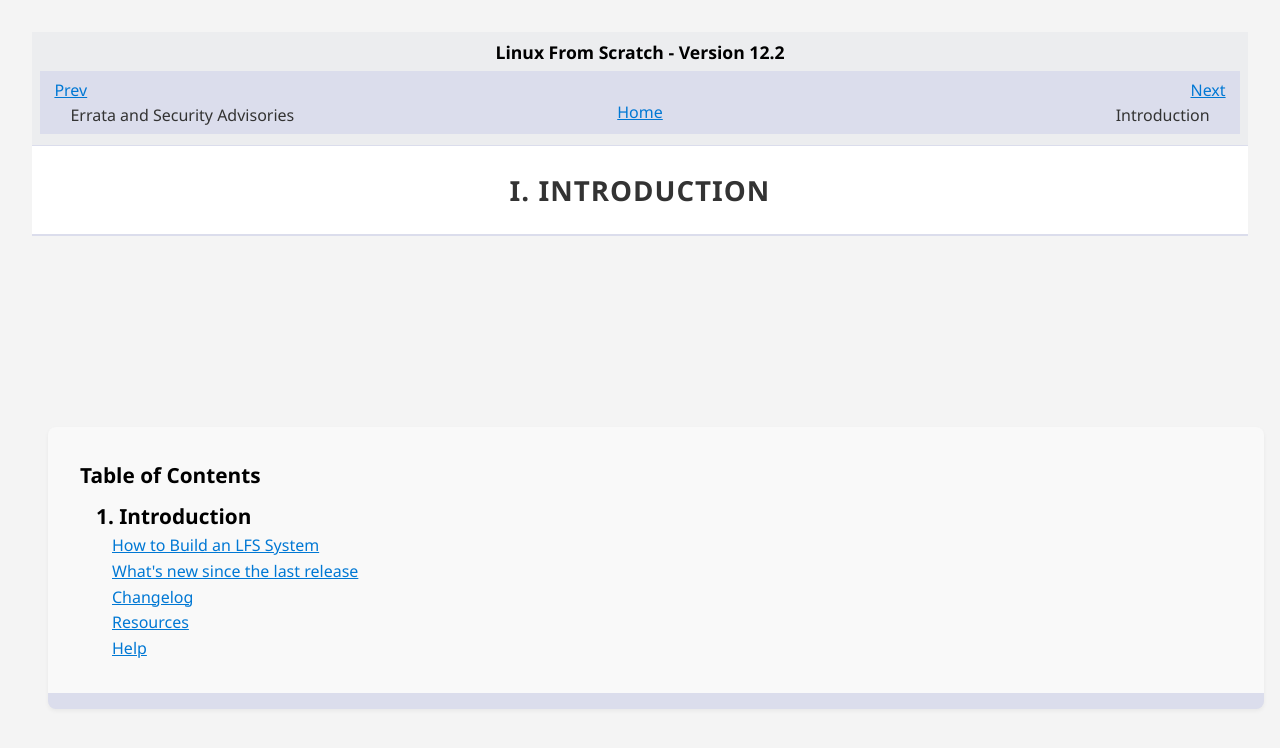
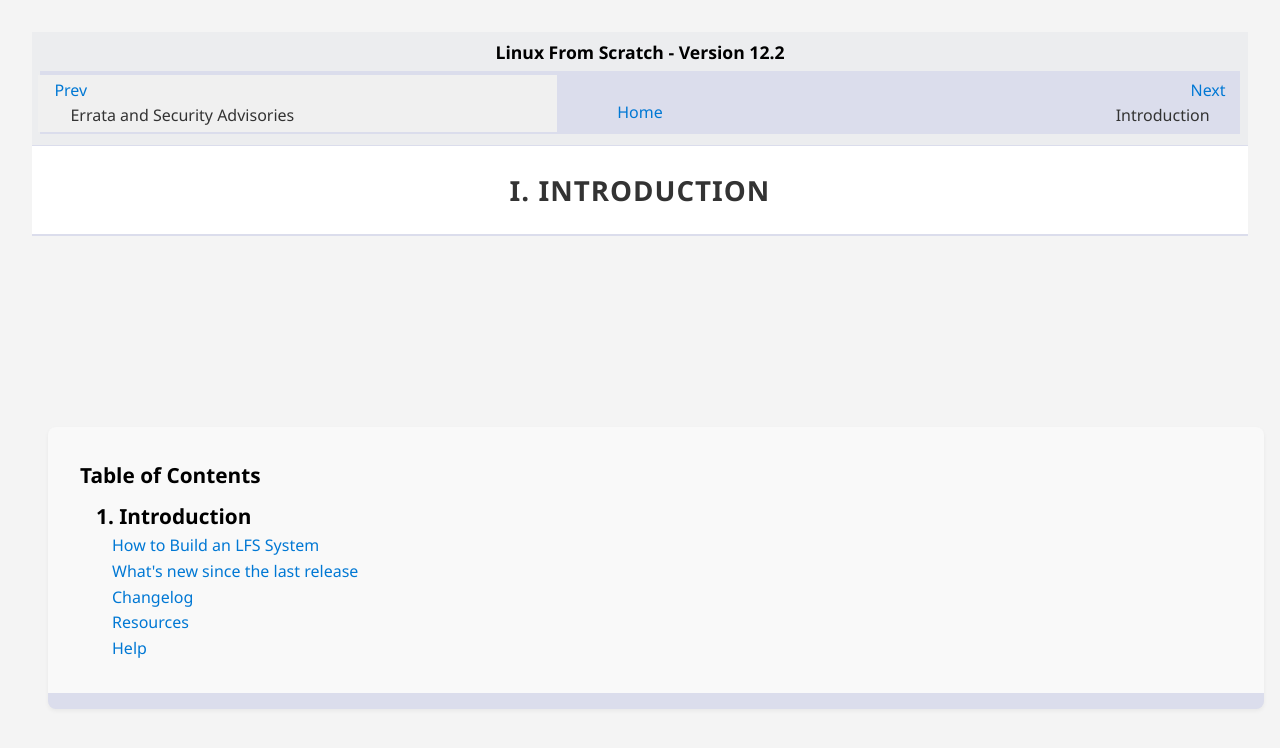
Before and after one commit to PersuasiveArchives/LFS-BOOK-Revamped, a plain HTML site: page part1.html in a window 1280 px wide. In both pictures the pointer is over the item 297 px from the left and 103 px from the top of the page. Drawn offline with Linux system fonts and the light colour scheme.

Commit message:
Hovering navheader makes it bright and removed underlines on href

```diff
--- a/stylesheets/lfs.css
+++ b/stylesheets/lfs.css
@@ -179,7 +179,14 @@ div.navheader ul li.prev, div.navfooter ul li.prev {
   text-align: left;
   padding: 0.2em 1em;
   margin-left: .4em;
+  transition: background-color 0.3s ease, color 0.3s ease; /* Smooth transition for hover */
 }
+
+div.navheader ul li.prev:hover, div.navfooter ul li.prev:hover {
+  background-color: #f0f0f0;  /* Lighten the background */
+  color: #333; /* Darken the text color */
+}
+
 
 /* Ensure the parent container is positioned relative */
 div.navheader, div.navfooter {
@@ -196,7 +203,14 @@ div.navheader ul li.next, div.navfooter ul li.next {
   right: 0;
   padding: 0.2em 1em;
   margin-right: .4em;
+  transition: background-color 0.3s ease, color 0.3s ease; /* Smooth transition for hover */
 }
+
+div.navheader ul li.next:hover, div.navfooter ul li.next:hover {
+  background-color: #f0f0f0;  /* Lighten the background */
+  color: #333; /* Darken the text color */
+}
+
 
 
 div.navheader ul li.home, div.navheader ul li.up,
@@ -206,7 +220,15 @@ div.navfooter ul li.home, div.navfooter ul li.up {
   margin: 0 auto;
   display: block;
   color: #dbddec;
+  transition: background-color 0.3s ease, color 0.3s ease; /* Smooth transition */
 }
+
+div.navheader ul li.home:hover, div.navheader ul li.up:hover,
+div.navfooter ul li.home:hover, div.navfooter ul li.up:hover {
+  background-color: #f0f0f0;  /* Lighten the background */
+  color: #333; /* Darken the text color */
+}
+
 
 /* TOC */
 div.toc ul, div.index ul, div.navheader ul, div.navfooter ul {
@@ -652,3 +674,6 @@ p.updated {
 .feature-blowfish {
   color: #8E6B23; /* Sienna */
 }
+a {
+  text-decoration: none;
+}
```
